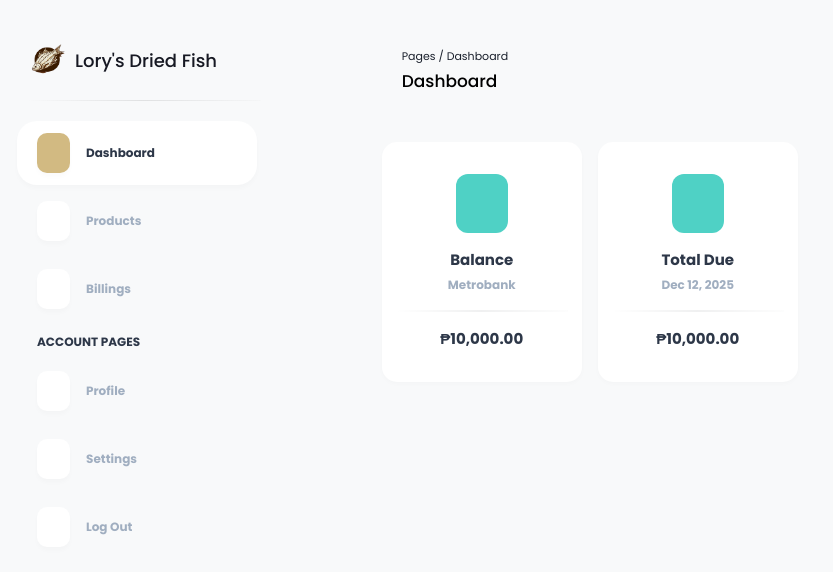
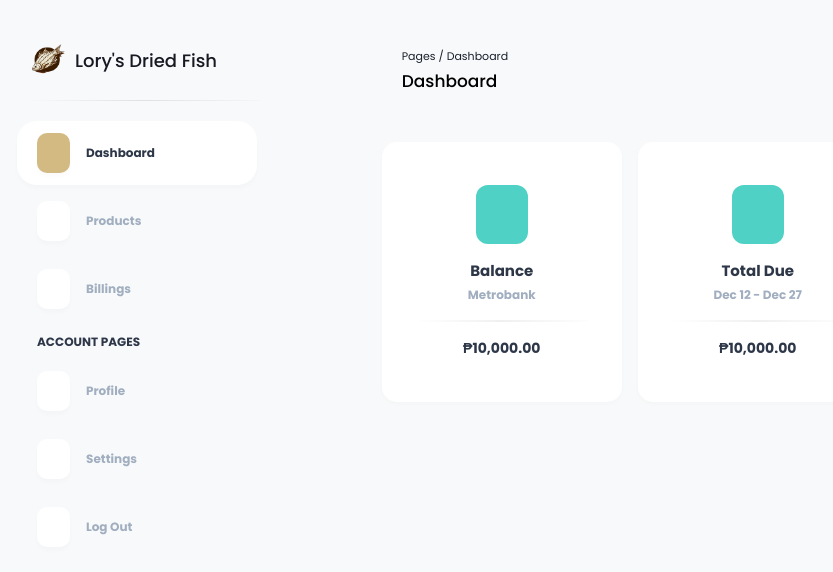
Before and after one commit to mihkuno/BULOR, a React (Vite) app: page /dashboard in a window 1280 px wide. Shown: the top 572 px of the page, without its empty margins (13-846 px from the left). Built offline with nearby package versions, Linux system fonts and the light colour scheme; some icons are missing.

Commit message:
adjusted font and container size

```diff
--- a/src/pages/DashboardPage.jsx
+++ b/src/pages/DashboardPage.jsx
@@ -7,8 +7,8 @@ function WalletCard({ Icon, title, subtitle, amount }) {
 	return (
 		<VStack
 			justifyContent={'center'}
-			w={200}
-			h={240}
+			w={240}
+			h={260}
 			spacing={1}
 			backgroundColor={'#fff'}
 			borderRadius={15}
@@ -23,7 +23,7 @@ function WalletCard({ Icon, title, subtitle, amount }) {
 				{subtitle}
 			</Text>
 			<Image src="../src/assets/dashboard_card_divider.svg" zIndex={1} mt={3} mb={3} />
-			<Text fontWeight={'bold'} fontSize={15} color={'#2D3748'}>
+			<Text fontWeight={'bold'} fontSize={14} color={'#2D3748'}>
 				₱{amount}
 			</Text>
 		</VStack>
@@ -42,7 +42,7 @@ function DashboardPage() {
 				/>
 				<WalletCard
 					title={'Total Due'}
-					subtitle={'Dec 12, 2025'}
+					subtitle={'Dec 12 - Dec 27'}
 					amount={'10,000.00'}
 					Icon={Wallet}
 				/>
```
